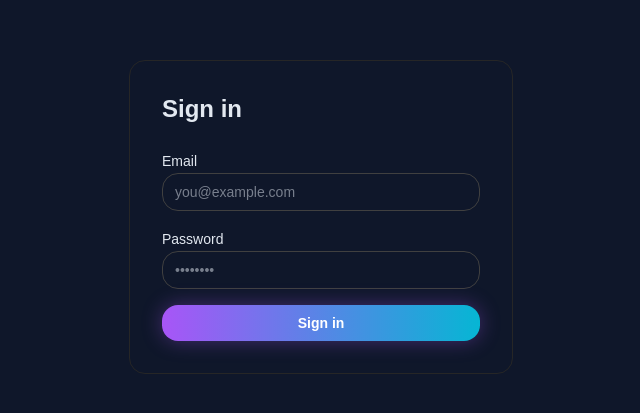
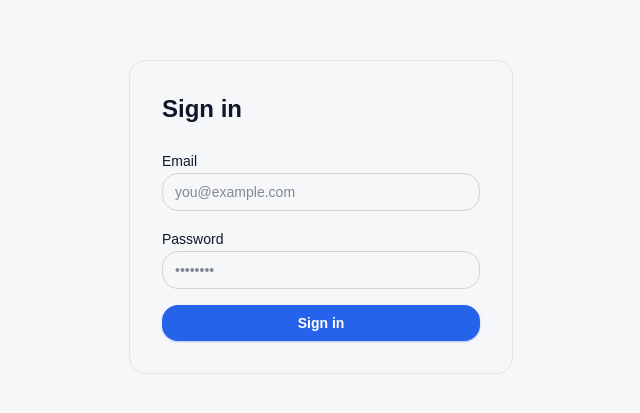
Before and after one commit to rgorgonia/ims-perfume, a Next.js app: page /login in a window 1280 px wide. Shown: the part 183-596 px from the top of the page, without its empty margins (319-959 px from the left). Built offline with nearby package versions, Linux system fonts and the light colour scheme; no server answers.

Commit message:
Apply clean light SaaS theme (Teach 2.0 style): white sidebar with search, blue accent, soft panels

```diff
--- a/src/app/capital/page.tsx
+++ b/src/app/capital/page.tsx
@@ -75,7 +75,7 @@ export default async function CapitalPage() {
         </div>
         <form
           action={addEntry}
-          className="grid gap-3 rounded-2xl border border-neutral-200 p-4 sm:grid-cols-2 dark:border-neutral-800"
+          className="grid gap-3 rounded-2xl border border-neutral-200 bg-white p-4 sm:grid-cols-2 dark:border-neutral-800"
         >
           <select name="entry_type" required className={inputCls}>
             <option value="capital_in">Capital in (investment)</option>
@@ -113,7 +113,7 @@ export default async function CapitalPage() {
 
       <section className="space-y-3">
         <h2 className="text-xl font-semibold">Recent entries</h2>
-        <div className="overflow-x-auto rounded-2xl border border-neutral-200 dark:border-neutral-800">
+        <div className="overflow-x-auto rounded-2xl border border-neutral-200 bg-white dark:border-neutral-800 dark:bg-transparent border-neutral-800">
           <table className="w-full text-sm">
             <thead className="bg-neutral-100 text-left dark:bg-neutral-900">
               <tr>
--- a/src/app/globals.css
+++ b/src/app/globals.css
@@ -12,38 +12,68 @@
   --foreground: #e2e8f0;
 }
 
-/* Soft-UI depth for cards (dark theme) */
+/* ===== Teach 2.0-style light SaaS theme (default) ===== */
+:root {
+  --background: #f6f7f9;      /* soft gray canvas */
+  --foreground: #0f172a;
+  --panel: #ffffff;
+  --border-soft: #e8eaef;
+  --accent: #2563eb;          /* blue primary */
+  --accent-hover: #1d4ed8;
+}
+
+.dark {
+  --background: #0f172a;
+  --foreground: #e2e8f0;
+  --panel: #16213a;
+  --border-soft: rgba(255, 255, 255, 0.08);
+  --accent: #3b82f6;
+  --accent-hover: #60a5fa;
+}
+
+/* Cards: white panels with a subtle ring (light) */
+.soft {
+  background: var(--panel);
+  border: 1px solid var(--border-soft);
+  box-shadow: 0 1px 2px rgba(15, 23, 42, 0.04), 0 4px 16px rgba(15, 23, 42, 0.04);
+}
 .dark .soft {
   background: linear-gradient(145deg, #22304a, #1a2436);
+  border-color: rgba(255, 255, 255, 0.06);
   box-shadow:
     8px 8px 20px rgba(2, 6, 23, 0.55),
     -4px -4px 14px rgba(148, 163, 184, 0.06),
     inset 0 1px 0 rgba(255, 255, 255, 0.04);
 }
 
-/* Neon gradient primary buttons */
+/* Blue primary buttons (was neon) */
 .btn-neon {
-  background: linear-gradient(90deg, #a855f7, #06b6d4);
+  background: var(--accent);
   color: #fff;
   font-weight: 600;
-  box-shadow: 0 0 20px rgba(168, 85, 247, 0.35);
-  transition: filter 150ms ease, transform 150ms ease;
+  box-shadow: 0 1px 2px rgba(37, 99, 235, 0.35);
+  transition: background 150ms ease, transform 150ms ease, box-shadow 150ms ease;
 }
 .btn-neon:hover {
-  filter: brightness(1.1);
+  background: var(--accent-hover);
+  box-shadow: 0 4px 14px rgba(37, 99, 235, 0.35);
 }
 .btn-neon:active {
   transform: scale(0.97);
 }
 
 /* Hover lift for stat/feature cards */
-.dark .card-lift {
+.card-lift {
   transition: transform 200ms ease, box-shadow 200ms ease, border-color 200ms ease;
 }
+.card-lift:hover {
+  transform: translateY(-4px);
+  border-color: rgba(37, 99, 235, 0.45);
+  box-shadow: 0 12px 32px rgba(15, 23, 42, 0.12), 0 0 0 1px rgba(37, 99, 235, 0.12);
+}
 .dark .card-lift:hover {
-  transform: translateY(-4px);
-  border-color: rgba(6, 182, 212, 0.5);
-  box-shadow: 0 12px 32px rgba(2, 6, 23, 0.6), 0 0 18px rgba(6, 182, 212, 0.2);
+  border-color: rgba(59, 130, 246, 0.5);
+  box-shadow: 0 12px 32px rgba(2, 6, 23, 0.6), 0 0 18px rgba(59, 130, 246, 0.2);
 }
 
 
--- a/src/app/inventory/page.tsx
+++ b/src/app/inventory/page.tsx
@@ -126,7 +126,7 @@ export default async function InventoryPage() {
         <h1 className="text-2xl font-bold">Record stock movement</h1>
         <form
           action={recordMovement}
-          className="grid gap-3 rounded-2xl border border-neutral-200 p-4 sm:grid-cols-2 dark:border-neutral-800"
+          className="grid gap-3 rounded-2xl border border-neutral-200 bg-white p-4 sm:grid-cols-2 dark:border-neutral-800"
         >
           <select name="store_id" required className={inputCls}>
             <option value="">Select store *</option>
@@ -180,7 +180,7 @@ export default async function InventoryPage() {
 
       <section className="space-y-3">
         <h2 className="text-xl font-semibold">Stock on hand</h2>
-        <div className="overflow-x-auto rounded-2xl border border-neutral-200 dark:border-neutral-800">
+        <div className="overflow-x-auto rounded-2xl border border-neutral-200 bg-white dark:border-neutral-800 dark:bg-transparent border-neutral-800">
           <table className="w-full text-sm">
             <thead className="bg-neutral-100 text-left dark:bg-neutral-900">
               <tr>
--- a/src/app/products/page.tsx
+++ b/src/app/products/page.tsx
@@ -75,7 +75,7 @@ export default async function ProductsPage() {
         <h1 className="text-2xl font-bold">Add product</h1>
         <form
           action={createProduct}
-          className="grid gap-3 rounded-2xl border border-neutral-200 p-4 sm:grid-cols-3 dark:border-neutral-800"
+          className="grid gap-3 rounded-2xl border border-neutral-200 bg-white p-4 sm:grid-cols-3 dark:border-neutral-800"
         >
           <input name="name" required placeholder="Product name *" className={inputCls} />
           <input name="brand" placeholder="Brand" className={inputCls} />
@@ -129,7 +129,7 @@ export default async function ProductsPage() {
 
       <section className="space-y-3">
         <h2 className="text-xl font-semibold">Catalog</h2>
-        <div className="overflow-x-auto rounded-2xl border border-neutral-200 dark:border-neutral-800">
+        <div className="overflow-x-auto rounded-2xl border border-neutral-200 bg-white dark:border-neutral-800 dark:bg-transparent border-neutral-800">
           <table className="w-full text-sm">
             <thead className="bg-neutral-100 text-left dark:bg-neutral-900">
               <tr>
--- a/src/app/sales/page.tsx
+++ b/src/app/sales/page.tsx
@@ -105,7 +105,7 @@ export default async function SalesPage() {
         </p>
         <form
           action={recordSale}
-          className="grid gap-3 rounded-2xl border border-neutral-200 p-4 sm:grid-cols-2 dark:border-neutral-800"
+          className="grid gap-3 rounded-2xl border border-neutral-200 bg-white p-4 sm:grid-cols-2 dark:border-neutral-800"
         >
           <select name="store_id" required className={inputCls}>
             <option value="">Select store *</option>
@@ -157,7 +157,7 @@ export default async function SalesPage() {
 
       <section className="space-y-3">
         <h2 className="text-xl font-semibold">Recent sales</h2>
-        <div className="overflow-x-auto rounded-2xl border border-neutral-200 dark:border-neutral-800">
+        <div className="overflow-x-auto rounded-2xl border border-neutral-200 bg-white dark:border-neutral-800 dark:bg-transparent border-neutral-800">
           <table className="w-full text-sm">
             <thead className="bg-neutral-100 text-left dark:bg-neutral-900">
               <tr>
--- a/src/app/stores/page.tsx
+++ b/src/app/stores/page.tsx
@@ -40,7 +40,7 @@ export default async function StoresPage() {
         <h1 className="text-2xl font-bold">Add store</h1>
         <form
           action={createStore}
-          className="grid gap-3 rounded-2xl border border-neutral-200 p-4 sm:grid-cols-2 dark:border-neutral-800"
+          className="grid gap-3 rounded-2xl border border-neutral-200 bg-white p-4 sm:grid-cols-2 dark:border-neutral-800"
         >
           <input
             name="name"
@@ -64,7 +64,7 @@ export default async function StoresPage() {
 
       <section className="space-y-3">
         <h2 className="text-xl font-semibold">All stores</h2>
-        <div className="overflow-x-auto rounded-2xl border border-neutral-200 dark:border-neutral-800">
+        <div className="overflow-x-auto rounded-2xl border border-neutral-200 bg-white dark:border-neutral-800 dark:bg-transparent border-neutral-800">
           <table className="w-full text-sm">
             <thead className="bg-neutral-100 text-left dark:bg-neutral-900">
               <tr>
--- a/src/app/users/page.tsx
+++ b/src/app/users/page.tsx
@@ -76,7 +76,7 @@ export default async function UsersPage() {
         </p>
         <form
           action={registerUser}
-          className="grid gap-3 rounded-2xl border border-neutral-200 p-4 sm:grid-cols-2 dark:border-neutral-800"
+          className="grid gap-3 rounded-2xl border border-neutral-200 bg-white p-4 sm:grid-cols-2 dark:border-neutral-800"
         >
           <input
             name="full_name"
@@ -120,7 +120,7 @@ export default async function UsersPage() {
 
       <section className="space-y-3">
         <h2 className="text-xl font-semibold">All users</h2>
-        <div className="overflow-x-auto rounded-2xl border border-neutral-200 dark:border-neutral-800">
+        <div className="overflow-x-auto rounded-2xl border border-neutral-200 bg-white dark:border-neutral-800 dark:bg-transparent border-neutral-800">
           <table className="w-full text-sm">
             <thead className="bg-neutral-100 text-left dark:bg-neutral-900">
               <tr>
```
Also changed, not shown: src/app/layout.tsx (+6 -7 lines), src/app/page.tsx (+6 -6 lines), src/app/products/[id]/page.tsx (+5 -5 lines), src/components/app-shell.tsx (+28 -17 lines).
